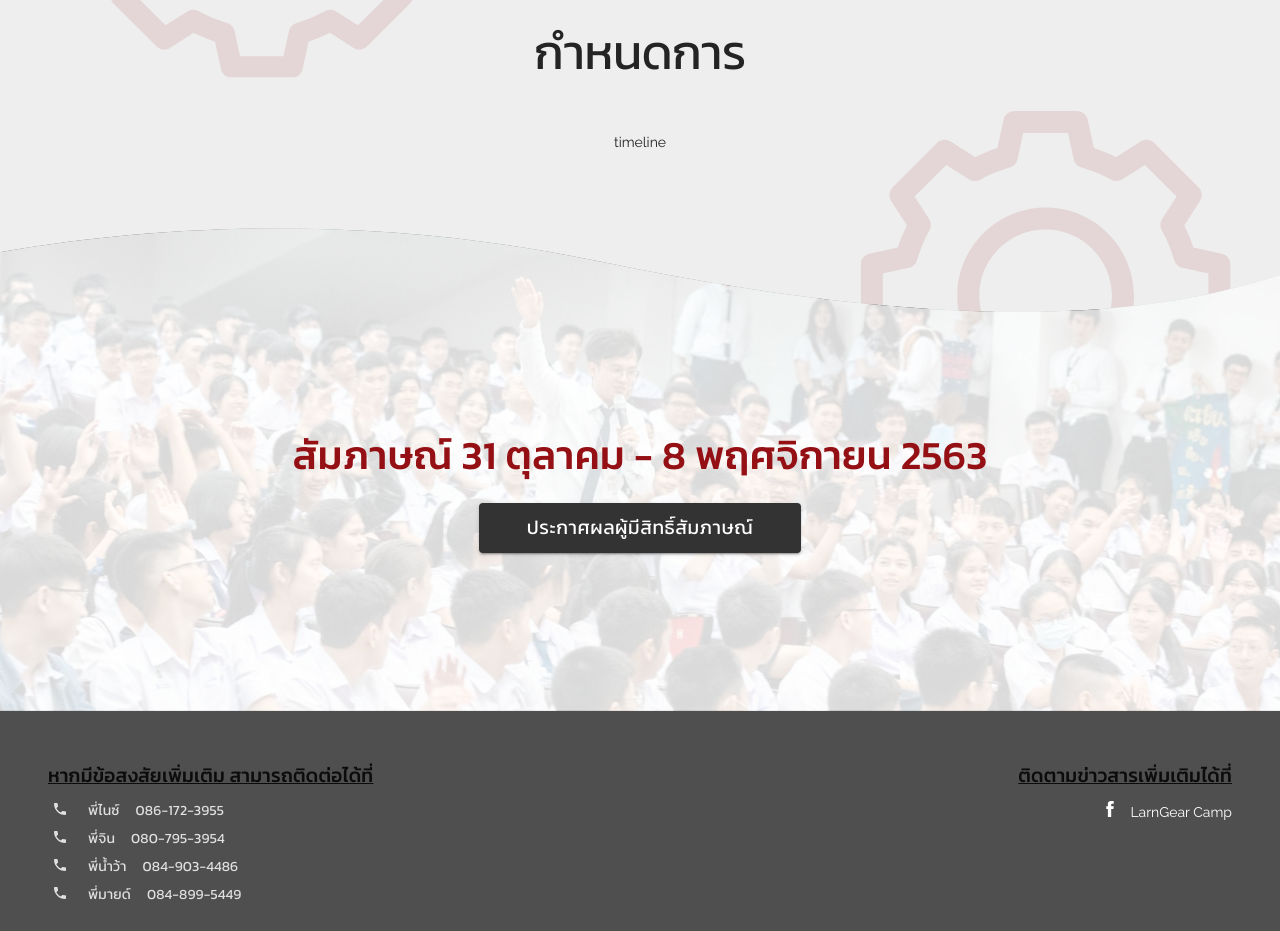
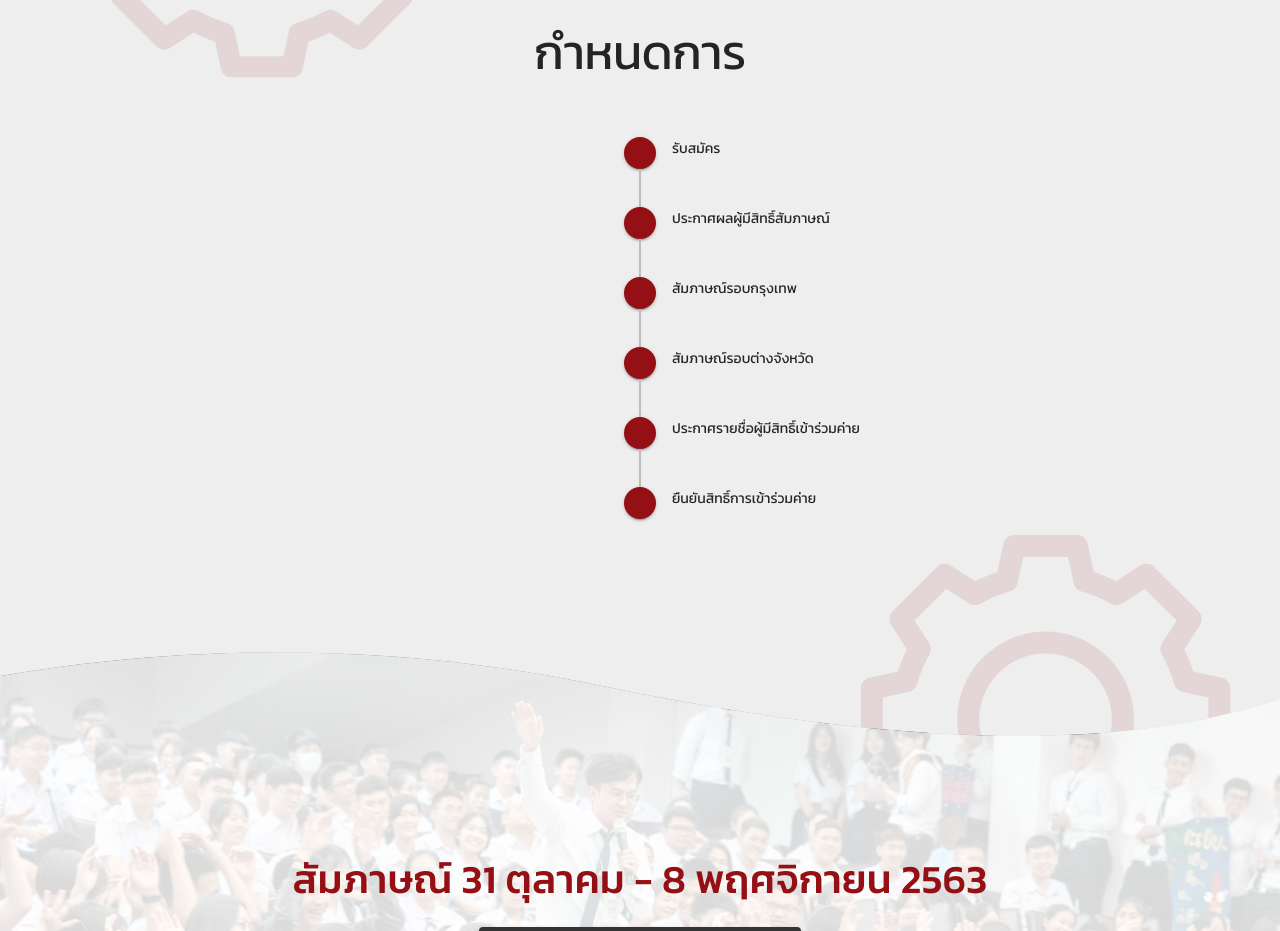
Before and after one commit to esc-chula/larngearcamp-frontend, a React (Create React App) app: page / in a window 1280 px wide. Shown: the part 1860-2791 px from the top of the page. Built offline with nearby package versions, Linux system fonts and the light colour scheme.

Commit message:
removed unused style classes

```diff
--- a/src/core/components/timeline.component.tsx
+++ b/src/core/components/timeline.component.tsx
@@ -2,52 +2,20 @@ import React from "react"
 import { Box, BoxProps, Typography } from "@material-ui/core"
 import { makeStyles } from "@material-ui/core/styles"
 import { TimelineModel } from "../constants/timeline.constant"
+import { theme } from "../../styles/theme"
+import { Timeline, TimelineConnector, TimelineContent, TimelineDot, TimelineItem, TimelineSeparator } from "@material-ui/lab"
 
 const useStyle = makeStyles(theme => ({
-  container: {
-    padding: theme.spacing(0, 5),
-    display: "inline-grid",
-    gridTemplateColumns: "1fr min-content 1fr",
-    margin: "auto"
+  timelineContent: {
+    textAlign: "left",
+    paddingTop: "0"
   },
-  middleContainer: {
-    display: "inline-grid",
-    gridTemplateColumns: "min-content",
-    gridTemplateRows: "max-content 1fr",
-    marginLeft: "min(3.7vw, 37px)",
-    marginRight: "min(3.2vw, 32px)",
-    justifyItems: "center"
-  },
-  numberCircle: {
-    backgroundColor: theme.palette.primary.main,
+  timelineDot: {
+    margin: "0",
     width: "32px",
-    height: "32px",
-    borderRadius: "50%"
-  },
-  numberText: {
-    lineHeight: "32px",
-    width: "32px",
-    color: "white",
-    textAlign: "center"
-  },
-  hline: {
-    width: "0px",
-    paddingLeft: "1px",
-    paddingRight: "1px",
-    height: "48px",
-    backgroundColor: "#BDBDBD"
-  },
-  leftText: {
-    textAlign: "right",
-    color: "#828282",
-    lineHeight: "32px",
-    fontSize: `min(4.425vw, ${theme.typography.body2.fontSize})`,
-    fontWeight: "normal"
-  },
-  rightText: {
-    textAlign: "left",
-    lineHeight: "32px",
-    fontSize: `min(5.9vw, ${theme.typography.h6.fontSize})`
+    aspectRatio: "1",
+    padding: "0",
+    backgroundColor: theme.palette.primary.main
   }
 }))
 
@@ -63,7 +31,19 @@ export const TimelineDisplay: React.FC<TimelineProps> = props => {
   const classes = useStyle()
 
   return (
-    <div>timeline</div>
+    <Timeline>
+      {label.map(({ duration, title }, index) => {
+        return (
+          <TimelineItem>
+            <TimelineSeparator>
+              <TimelineDot className={classes.timelineDot} />
+              {index < label.length - 1 && <TimelineConnector />}
+            </TimelineSeparator>
+            <TimelineContent className={classes.timelineContent}>{title}</TimelineContent>
+          </TimelineItem>
+        )
+      })}
+    </Timeline>
     /*
     <Box className={`${classes.container} ${rest.className}`} {...rest}>
       {label.map(({ title, duration }, i, arr) => (
```
